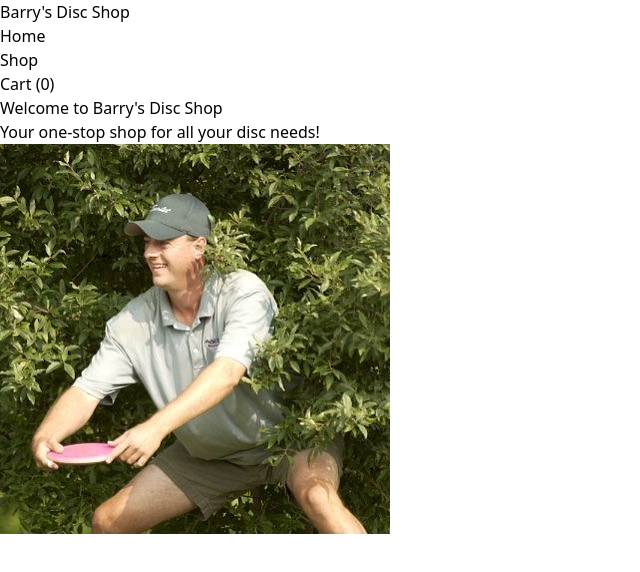
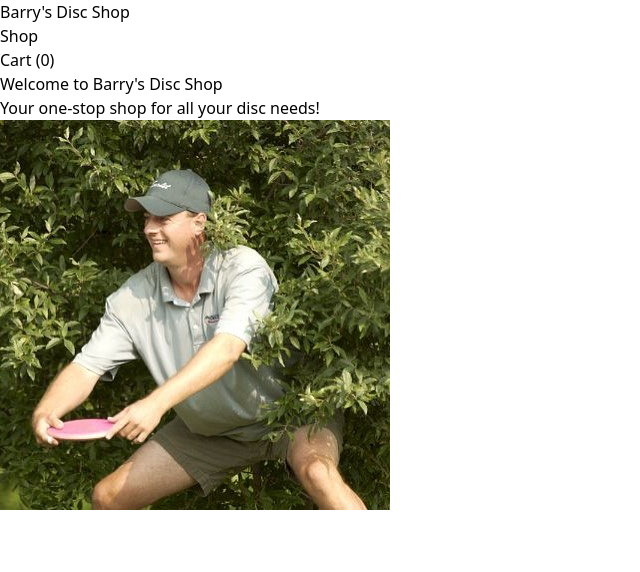
Before and after one commit to johnobriendev/discShop, a React (Vite) app: page / in a window 1280 px wide. Shown: the top 572 px of the page, without its empty margins (0-640 px from the left). Built offline with nearby package versions, Linux system fonts and the light colour scheme; no server answers.

Commit message:
remove home from navbar

```diff
--- a/src/components/Navbar.jsx
+++ b/src/components/Navbar.jsx
@@ -10,9 +10,6 @@ const Navbar = ({ cartCount }) => {
       <div className='flex justify-between mx-auto items-center'>
         <Link className='text-4xl' to="/">Barry's Disc Shop</Link>
         <ul className='flex gap-5 text-xl'>
-          <li>
-            <Link to="/">Home</Link>
-          </li>
           <li>
             <Link to="/discs">Shop</Link>
           </li>
```
